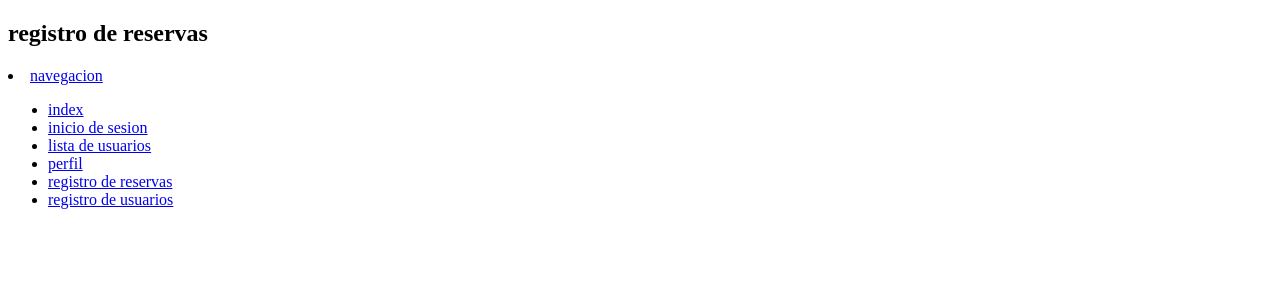
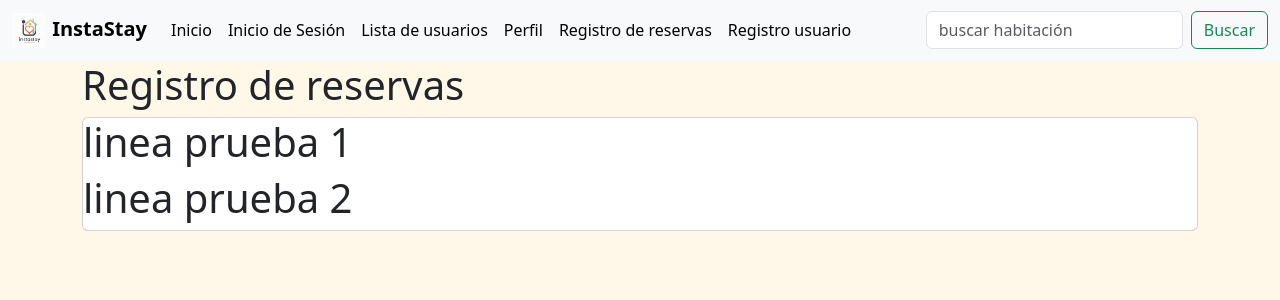
Before and after one commit to fepardo/Hotel1, a Django app: page /hotelapp/RegReservas in a window 1280 px wide. Shown: the top 300 px of the page. Run offline with Django 5.2, Linux system fonts and the light colour scheme.

Commit message:
color de fondo añadido

```diff
--- a/proyecto hotel/Proyecto_hotel/hotelapp/templates/Perfil.html
+++ b/proyecto hotel/Proyecto_hotel/hotelapp/templates/Perfil.html
@@ -6,6 +6,11 @@
   <meta name="viewport" content="width=device-width, initial-scale=1">
   <title>Bootstrap demo</title>
   <link href="https://cdn.jsdelivr.net/npm/bootstrap@5.3.3/dist/css/bootstrap.min.css" rel="stylesheet" integrity="sha384-QWTKZyjpPEjISv5WaRU9OFeRpok6YctnYmDr5pNlyT2bRjXh0JMhjY6hW+ALEwIH" crossorigin="anonymous">
+  <style>
+    body {
+      background-color: #fff8e9; /* Cambia el color de fondo a gris claro */
+    }
+  </style>
 </head>
 <body>
 <nav class="navbar navbar-expand-lg bg-body-tertiary">
@@ -61,6 +66,7 @@
               alt="Avatar" class="img-fluid my-5 rounded-circle" style="width: 80px;" />
               <h5>{{ user.username }}</h5>
 
+
               <p>Rol: {{ perfil.rolusuario.descripcion }}</p>
               <a href= "" class="far fa-edit mb-5" ></a>
               <div class="col-12 mb-3">
--- a/proyecto hotel/Proyecto_hotel/hotelapp/templates/RegReservas.html
+++ b/proyecto hotel/Proyecto_hotel/hotelapp/templates/RegReservas.html
@@ -2,33 +2,66 @@
 <html lang="en">
 {% load static %}
 <head>
-    <meta charset="UTF-8">
-    <meta name="viewport" content="width=device-width, initial-scale=1.0">
-    <title>index</title>
+  <meta charset="utf-8">
+  <meta name="viewport" content="width=device-width, initial-scale=1">
+  <title>Bootstrap demo</title>
+  <link href="https://cdn.jsdelivr.net/npm/bootstrap@5.3.3/dist/css/bootstrap.min.css" rel="stylesheet" integrity="sha384-QWTKZyjpPEjISv5WaRU9OFeRpok6YctnYmDr5pNlyT2bRjXh0JMhjY6hW+ALEwIH" crossorigin="anonymous">
+  <style>
+    body {
+      background-color: #fff8e9; /* Cambia el color de fondo a gris claro */
+    }
+  </style>
 </head>
 <body>
-<h2>registro de reservas</h2>
+  <nav class="navbar navbar-expand-lg bg-body-tertiary">
+    <div class="container-fluid">
+      <a class="navbar-brand" href="#">
+          <img src="{% static 'img/instastay.png' %}"  width="35px"  alt="">
+          <strong>InstaStay</strong>
+      </a>
+      <button class="navbar-toggler" type="button" data-bs-toggle="collapse" data-bs-target="#navbarSupportedContent" aria-controls="navbarSupportedContent" aria-expanded="false" aria-label="Toggle navigation">
+        <span class="navbar-toggler-icon"></span>
+      </button>
+      <div class="collapse navbar-collapse" id="navbarSupportedContent">
+        <ul class="navbar-nav me-auto mb-2 mb-lg-0">
+          <li class="nav-item">
+            <a class="nav-link active" aria-current="page" href="{%url 'index' %}">Inicio</a>
+          </li>
+          <li class="nav-item">
+            <a class="nav-link active" aria-current="page" href="{%url 'InicioDeSesion' %}">Inicio de Sesión</a>
+          </li>
+          <li class="nav-item">
+            <a class="nav-link active" aria-current="page" href="{%url 'ListaUsuarios' %}">Lista de usuarios</a>
+          </li>
+          <li class="nav-item">
+            <a class="nav-link active" aria-current="page" href="{%url 'Perfil' %}">Perfil</a>
+          </li>
+          <li class="nav-item">
+            <a class="nav-link active" aria-current="page" href="{%url 'RegReservas' %}">Registro de reservas</a>
+          </li>
+          <li class="nav-item">
+            <a class="nav-link active" aria-current="page" href="{%url 'RegUsuario' %}">Registro usuario</a>
+          </li>
+
+        </ul>
+        <form class="d-flex" role="search">
+          <input class="form-control me-2" type="search" placeholder="buscar habitación" aria-label="Search">
+          <button class="btn btn-outline-success" type="submit">Buscar</button>
+        </form>
+      </div>
+    </div>
+  </nav>
+<div class="container">
+  <h1>Registro de reservas</h1>
+
+  <div class="card color-form">
+
+    <h1>linea prueba 1</h1>
+    <h1>linea prueba 2</h1>
 
 
 
-
-
-<li class="nav-item dropdown ">
-    <a class="nav-link dropdown-toggle" href="#" role="button" data-bs-toggle="dropdown" aria-expanded="false">
-      navegacion
-    </a>
-    <ul class="dropdown-menu">
-      <li><a class="dropdown-item" href="{%url 'index' %}">index</a></li>
-      <li><a class="dropdown-item" href="{%url 'InicioDeSesion' %}">inicio de sesion</a></li>
-      <li><a class="dropdown-item" href="{%url 'ListaUsuarios' %}">lista de usuarios</a></li>
-      <li><a class="dropdown-item" href="{%url 'Perfil' %}">perfil</a></li>
-      <li><a class="dropdown-item" href="{%url 'RegReservas' %}">registro de reservas</a></li>
-      <li><a class="dropdown-item" href="{%url 'RegUsuario' %}">registro de usuarios</a></li>
-
-    </ul>
-  </li>
-
-
+  </div>
 
 
 
--- a/proyecto hotel/Proyecto_hotel/hotelapp/templates/RegUsuario.html
+++ b/proyecto hotel/Proyecto_hotel/hotelapp/templates/RegUsuario.html
@@ -6,6 +6,11 @@
     <meta name="viewport" content="width=device-width, initial-scale=1">
     <title>Bootstrap demo</title>
     <link href="https://cdn.jsdelivr.net/npm/bootstrap@5.3.3/dist/css/bootstrap.min.css" rel="stylesheet" integrity="sha384-QWTKZyjpPEjISv5WaRU9OFeRpok6YctnYmDr5pNlyT2bRjXh0JMhjY6hW+ALEwIH" crossorigin="anonymous">
+    <style>
+      body {
+        background-color: #fff8e9; /* Cambia el color de fondo a gris claro */
+      }
+    </style>
   </head>
   <body>
 <nav class="navbar navbar-expand-lg bg-body-tertiary">
```
Also changed, not shown: proyecto hotel/Proyecto_hotel/hotelapp/templates/InicioDeSesion.html (+6 -1 lines), proyecto hotel/Proyecto_hotel/hotelapp/templates/ListaUsuarios.html (+14 -0 lines), proyecto hotel/Proyecto_hotel/hotelapp/static/img/fondo.jpg (added).
